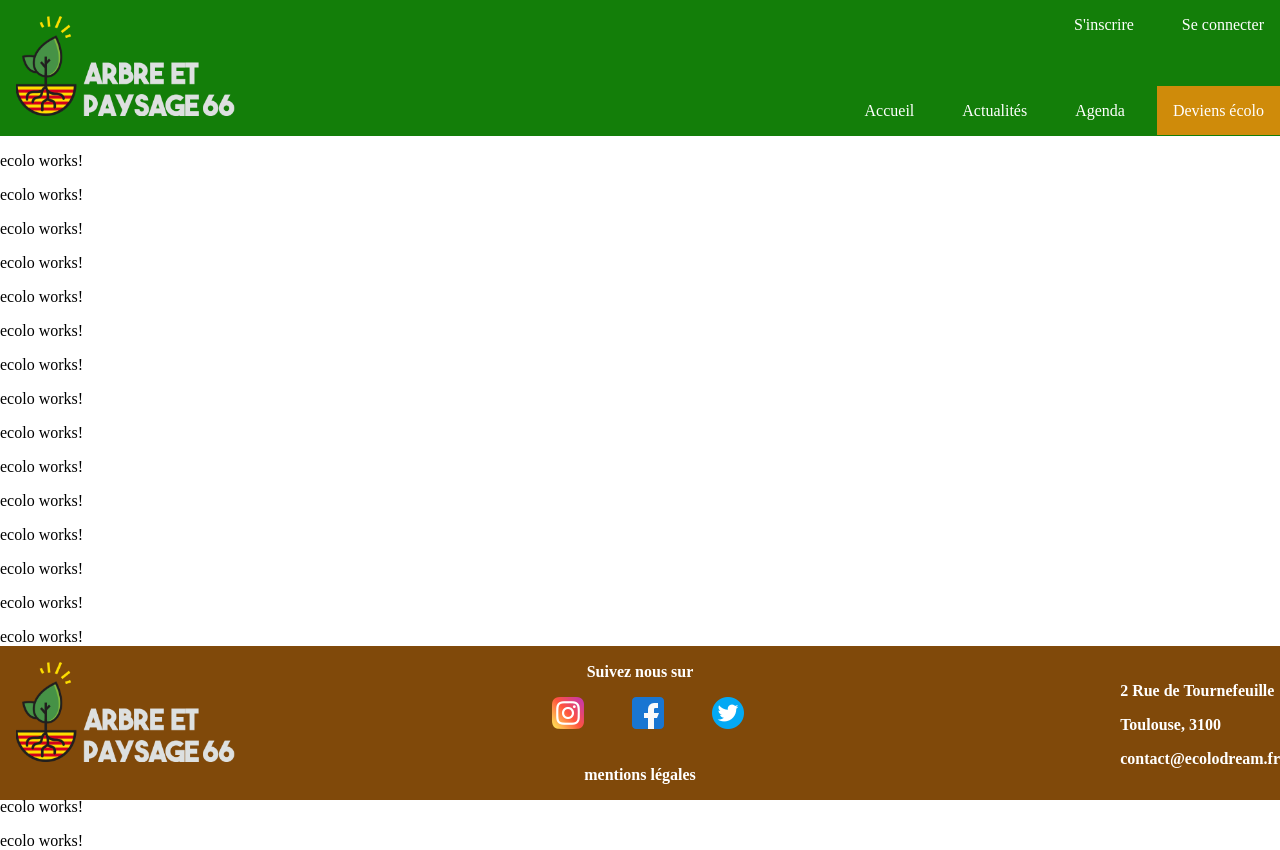
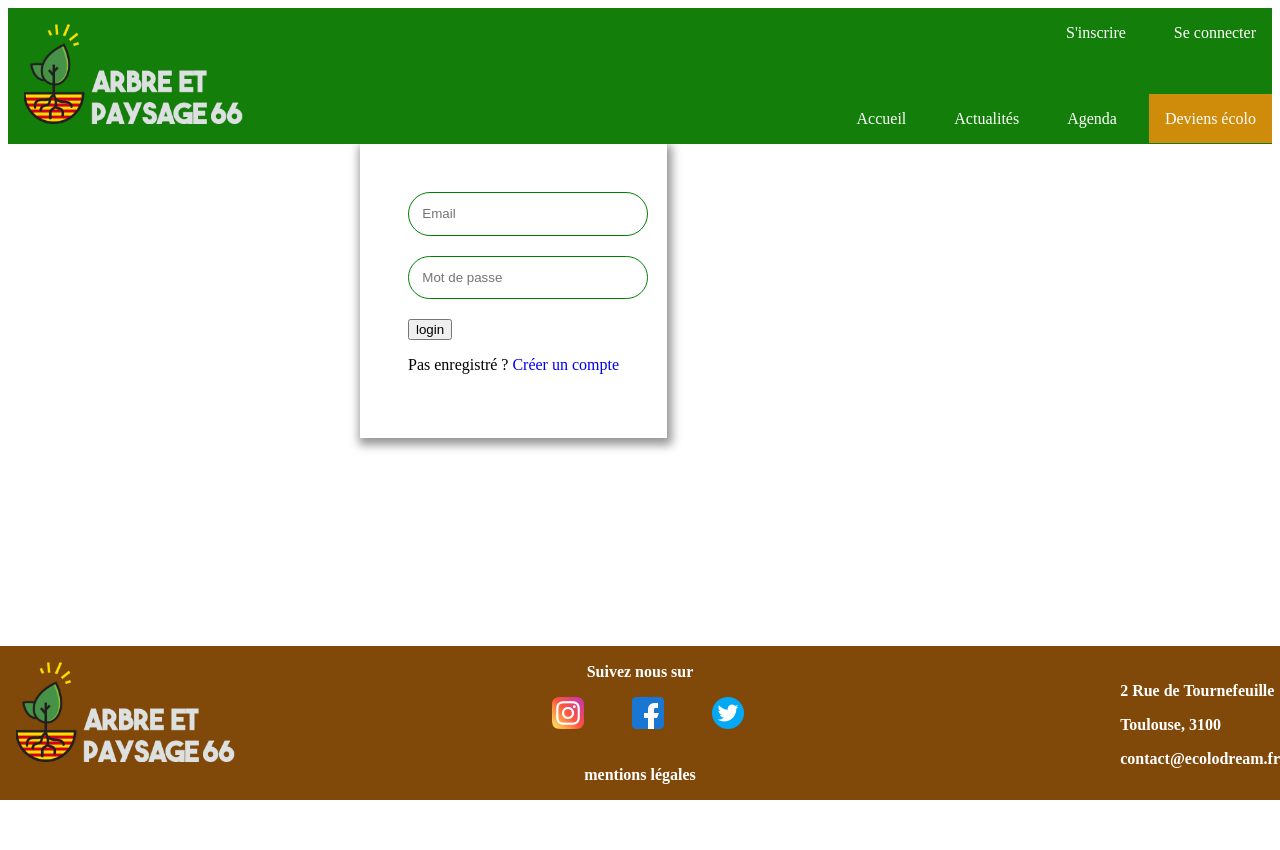
Before and after one commit to pierre6631/ecolodream, an Angular app: page /connexion in a window 1280 px wide. Before the commit this address led to /. After the commit the page ends 800 px from the top, so only its background shows below. Built offline with nearby package versions, Linux system fonts and the light colour scheme.

Commit message:
Création de la page de connexion + modification

```diff
--- a/src/app/app-routing.module.ts
+++ b/src/app/app-routing.module.ts
@@ -1,7 +1,13 @@
 import { NgModule } from '@angular/core';
 import { RouterModule, Routes } from '@angular/router';
+import { LoginComponent } from './login/login.component';
 
-const routes: Routes = [];
+const routes: Routes = [
+  {
+    path: 'connexion',
+    component: LoginComponent
+  }
+];
 
 @NgModule({
   imports: [RouterModule.forRoot(routes)],
--- a/src/app/app.component.html
+++ b/src/app/app.component.html
@@ -1,10 +1,5 @@
 <div class="home">
   <app-header></app-header>
-  <app-ecolo></app-ecolo>
+  <router-outlet></router-outlet>
   <app-footer></app-footer>
 </div>
-
-
-<div>
-
-</div>
--- a/src/app/app.component.scss
+++ b/src/app/app.component.scss
@@ -6,7 +6,6 @@ app-footer{
 }
 
 .home{
-    position: absolute;
     top: 0;
     bottom: 0;
     right: 0;
@@ -14,7 +13,6 @@ app-footer{
 }
 
 app-header{
-    position: fixed;
     top: 0;
     right: 0;
     left: 0;
--- a/src/app/header/header.component.html
+++ b/src/app/header/header.component.html
@@ -6,17 +6,17 @@
     <div class="bouton">
         <div class="connect">
             <ul>
-                <li><a href="#/">S'inscrire</a></li>
-                <li><a href="#/produits">Se connecter</a></li>
+                <li><a routerLink="">S'inscrire</a></li>
+                <li><a routerLink="connexion">Se connecter</a></li>
             </ul>
         </div>
 
         <div class="menu">
             <ul>
-                <li><a href="#/">Accueil</a></li>
-                <li><a href="#/produits">Actualités</a></li>
-                <li><a href="#/contact">Agenda</a></li>
-                <li id="ecolo"><a href="">Deviens écolo</a></li>
+                <li><a routerLink="">Accueil</a></li>
+                <li><a routerLink="">Actualités</a></li>
+                <li><a routerLink="">Agenda</a></li>
+                <li id="ecolo"><a routerLink="">Deviens écolo</a></li>
             </ul>
         </div>
     </div>
--- a/src/app/login/login.component.html
+++ b/src/app/login/login.component.html
@@ -1,17 +1,12 @@
 <app-card class="cardCenter">
-    <div class="form-group w-50">
-        <app-input [type]="firstname.type" [name]="firstname.name" [placeholder]="firstname.placeholder"></app-input>
-    </div>
-    <div class="form-group w-50">
-        <app-input [type]="lastname.type" [name]="lastname.name" [placeholder]="lastname.placeholder"></app-input>
-    </div>
+  <form class="login-form">
     <div class="form-group w-100">
-        <app-input [type]="email.type" [name]="email.name" [placeholder]="email.placeholder"></app-input>
-    </div>
-    <div class="form-group w-50">
-        <app-input [type]="password.type" [name]="password.name" [placeholder]="password.placeholder"></app-input>
-    </div>
-    <div class="form-group w-50">
-        <app-input [type]="passwordConfirm.type" [name]="passwordConfirm.name" [placeholder]="passwordConfirm.placeholder"></app-input>
-    </div>
+    <app-input [type]="email.type" [name]="email.name" [placeholder]="email.placeholder"></app-input>
+  </div>
+  <div class="form-group w-100">
+      <app-input [type]="password.type" [name]="password.name" [placeholder]="password.placeholder"></app-input>
+  </div>
+    <button>login</button>
+    <p class="message">Pas enregistré ? <a routerLink="">Créer un compte</a></p>
+  </form>
 </app-card>
--- a/src/app/login/login.component.scss
+++ b/src/app/login/login.component.scss
@@ -1,15 +1,16 @@
-.w-50{
-    width: 40%;
-}
 .w-100{
     width: 100%;
-}
-.form-group{
+  }
+  .form-group{
     margin-right: 10%;
     margin-bottom: 20px;
-}
-.cardCenter{
+  }
+  .cardCenter{
     margin: auto;
     width: 35em;
     display: block;
-}
+  }
+
+  a{
+    text-decoration: none;
+  }
--- a/src/app/login/login.component.ts
+++ b/src/app/login/login.component.ts
@@ -7,9 +7,6 @@ import { Component } from '@angular/core';
 })
 export class LoginComponent {
 
-  firstname = {name: "firstname", placeholder: "Prénom", type: "text"};
   email = {name: "email", placeholder: "Email", type: "email"};
-  lastname = {name: "lastname", placeholder: "Nom", type: "text"}
   password = {name: "password", placeholder: "Mot de passe", type: "password"}
-  passwordConfirm = {name: "password_confirm", placeholder: "Confirmer", type: "password"}
 }
```
